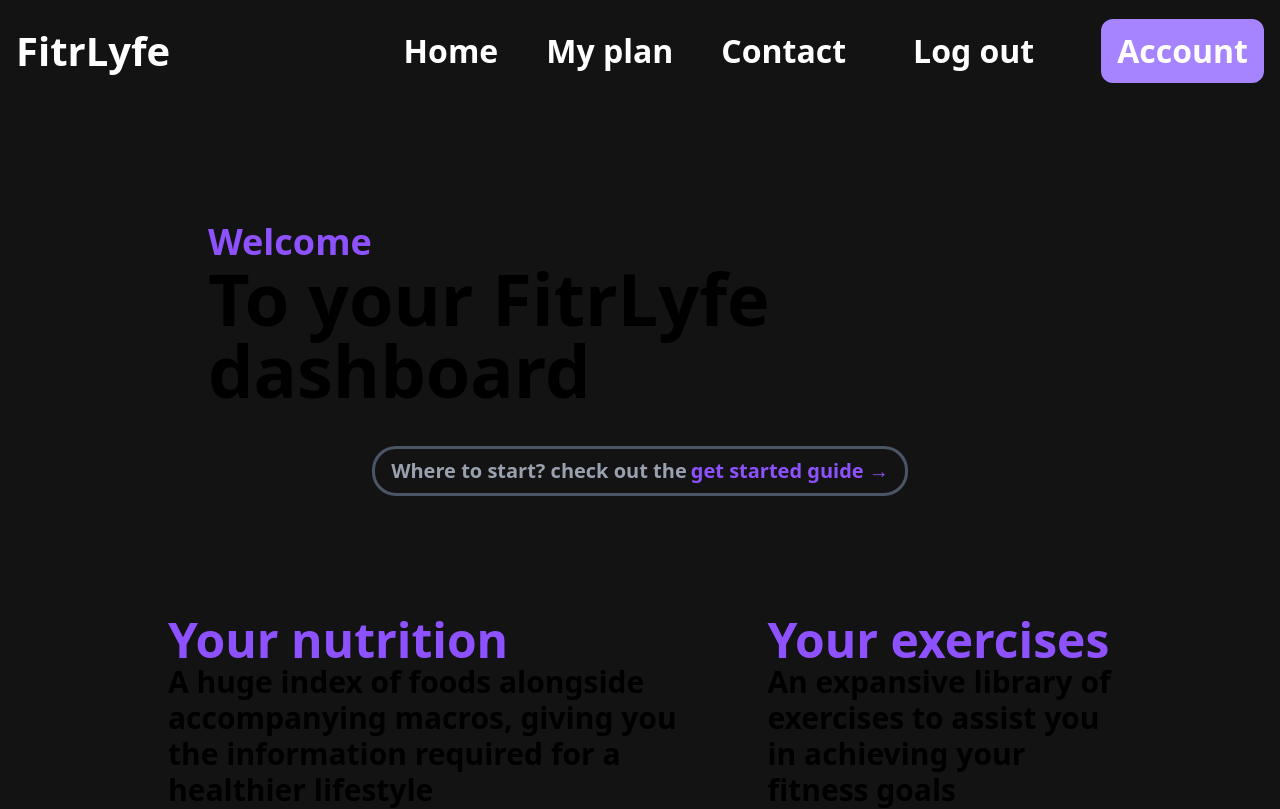
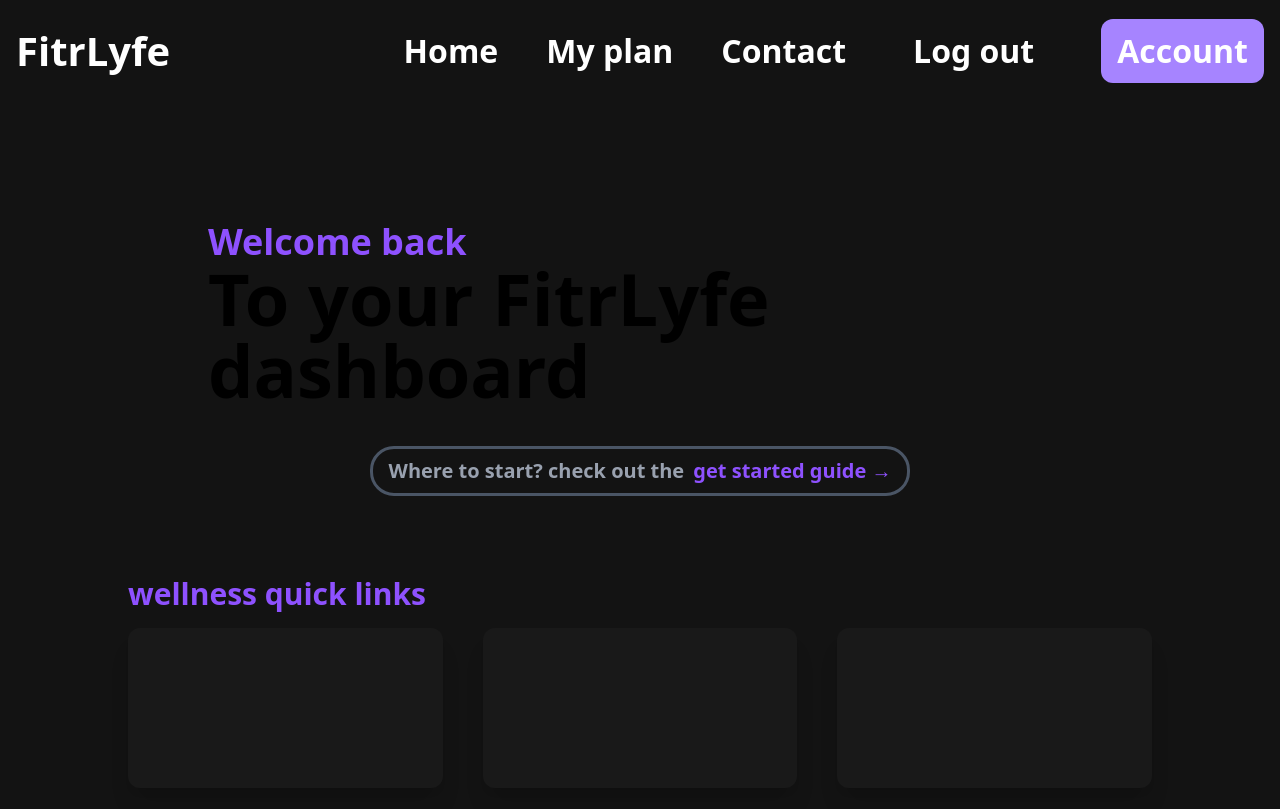
Before and after one commit to Rsiing/newgym, a React (Vite) app in the folder newgym/: page /dashboard in a window 1280 px wide. Shown: the top 809 px of the page. Built offline with nearby package versions, Linux system fonts and the light colour scheme.

Commit message:
Update Dashboard and Hero components for improved layout and text consistency

```diff
--- a/newgym/src/components/Dashboard.tsx
+++ b/newgym/src/components/Dashboard.tsx
@@ -2,31 +2,27 @@ import { Link } from 'react-router-dom';
 
 function Dashboard() {
   return (
-    <>
-      <div className='flex flex-col justify-center items-center p-20 lg:w-[80%] mx-auto cursor-default'>
+    <div className='lg:w-[80%] mx-auto'>
+      <div className='flex flex-col justify-center items-center p-20  mx-auto cursor-default'>
           <h1 className='flex flex-col xl:text-7xl lg:text-6xl md:text-5xl sm:text-4xl text-3xl my-10 font-extrabold'>
             <span className='xl:text-4xl lg:text-3xl md:text-2xl text-xl flex text-violet-500'>
-              Welcome
+              Welcome back
             </span>To your FitrLyfe dashboard
           </h1>
 
           <button className="border-3 border-gray-600 hover:border-gray-500 font-bold
                   duration-200 px-4 py-2 rounded-3xl text-gray-400 lg:text-xl md:text-lg sm:text-base">
                   Where to start? check out the
-              <Link to="/guide" className='text-violet-500 font-bold pl-1 cursor-pointer'>get started guide →</Link>
+              <Link to="/guide" className='text-violet-500 font-bold pl-1 cursor-pointer'> get started guide →</Link>
           </button>
       </div>
-      <div className='flex md:flex-row flex-col w-[80%] mx-auto'>
-        <div className=' flex flex-col justify-center p-10'>
-        <h2 className='xl:text-5xl lg:text-4xl md:text-3xl text-2xl text-violet-500 font-bold '>Your nutrition</h2>
-        <p className='xl:text-3xl lg:text-2xl md:text-xl text-md'>A huge index of foods alongside accompanying macros, giving you the information required for a healthier lifestyle</p>
-        </div>
-        <div className=' flex flex-col justify-center p-10'>
-        <h2 className='xl:text-5xl lg:text-4xl md:text-3xl text-2xl text-violet-500 font-bold'>Your exercises</h2>
-        <p className='xl:text-3xl lg:text-2xl md:text-xl text-md'>An expansive library of exercises to assist you in achieving your fitness goals</p>
-        </div>
+      <h2 className='text-violet-500 xl:text-3xl lg:text-2xl text-xl font-bold pb-4'>wellness quick links</h2>
+      <div className='grid grid-cols-3 mx-auto cursor-default gap-10 mb-12'>
+        <div className='w-full shadow-xl mx-auto h-40 rounded-xl bg-[#191919]'></div>
+        <div className='w-full shadow-xl mx-auto h-40 rounded-xl bg-[#191919]'></div>
+        <div className='w-full shadow-xl mx-auto h-40 rounded-xl bg-[#191919]'></div>
       </div>
-    </>
+    </div>
   )
 }
 
```
Also changed, not shown: newgym/src/components/Hero.tsx (indentation only).
